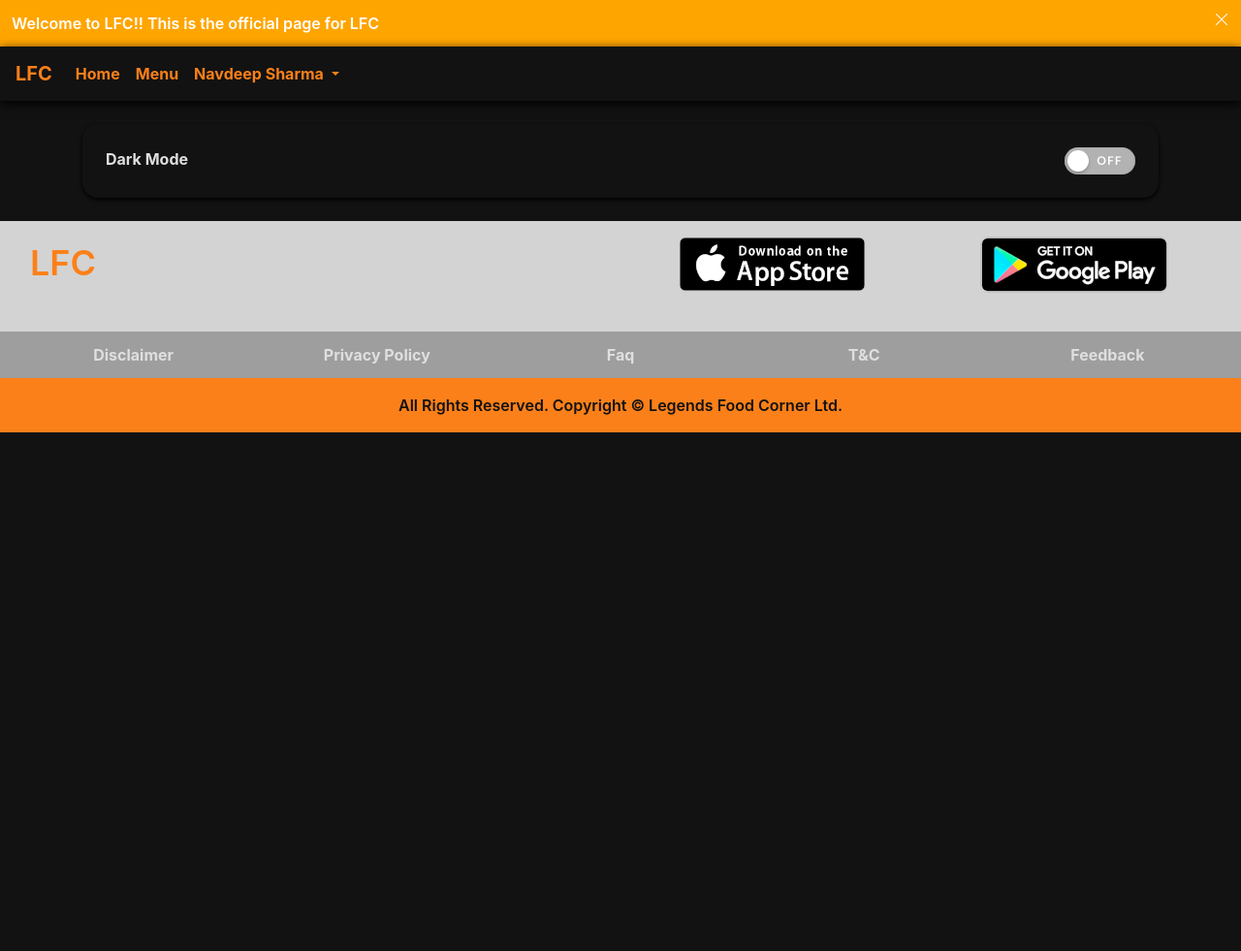
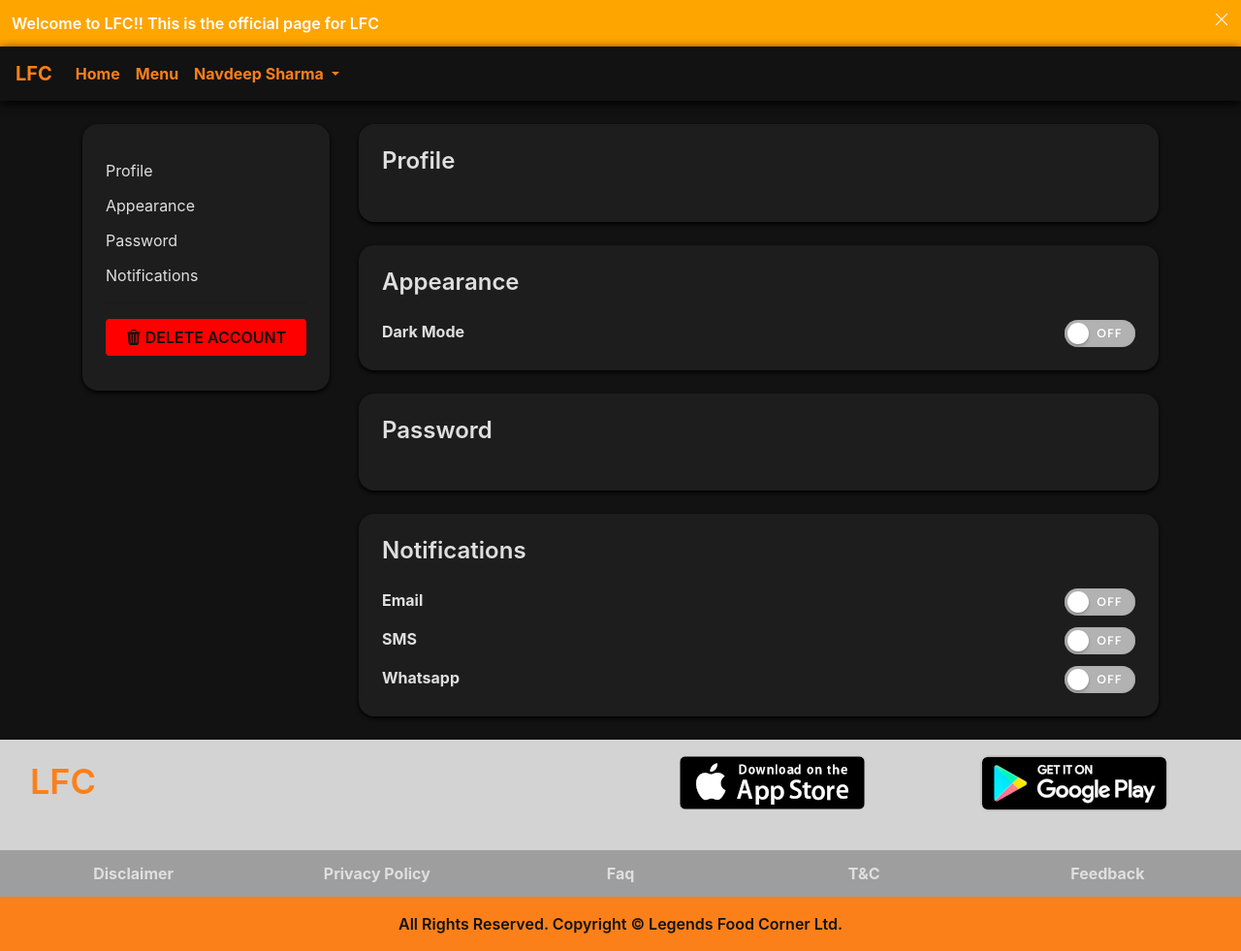
Before and after one commit to Legends-Food-Corner/lfc, a Flask app: page /settings in a window 1280 px wide. Shown: the whole page at 97% size. Before the commit the page ends 446 px from the top, so only its background shows below. Run offline with Flask 2, Linux system fonts and the light colour scheme; some libraries are stand-ins or nearby versions.

Commit message:
added settings

```diff
--- a/apps/website/static/css/base.css
+++ b/apps/website/static/css/base.css
@@ -2,6 +2,8 @@
     scrollbar-color: var(--color-accent) var(--color-disabled);
     scrollbar-width: thin;
 }
+
+/* +++++++++++++++++++++++++++++++++++++++++++++++++++++++++++++++++++++++++++++++++++++++++ */
 
 ::-webkit-scrollbar {
     width: thin;
@@ -17,6 +19,8 @@
     background: var(--color-accent);
 }
 
+/* +++++++++++++++++++++++++++++++++++++++++++++++++++++++++++++++++++++++++++++++++++++++++ */
+
 body {
     padding: 0;
     padding-top: var(--padding-body);
@@ -26,12 +30,16 @@ body {
     color: var(--color-secondary);
 }
 
+/* +++++++++++++++++++++++++++++++++++++++++++++++++++++++++++++++++++++++++++++++++++++++++ */
+
 .top-announcement-wrapper {
     padding: 12px;
     font-weight: 600;
     background-color: var(--color-alert);
     color: white;
 }
+
+/* +++++++++++++++++++++++++++++++++++++++++++++++++++++++++++++++++++++++++++++++++++++++++ */
 
 .navbar {
     position: sticky;
@@ -42,6 +50,8 @@ body {
     background-color: var(--color-primary);
     box-shadow: 0 3px 10px 0 var(--color-shadow);
 }
+
+/* +++++++++++++++++++++++++++++++++++++++++++++++++++++++++++++++++++++++++++++++++++++++++ */
 
 .footer-wrapper {
     background-color: var(--color-disabled);
@@ -59,6 +69,8 @@ body {
     background-color: var(--color-accent);
 }
 
+/* +++++++++++++++++++++++++++++++++++++++++++++++++++++++++++++++++++++++++++++++++++++++++ */
+
 .scroll-to-top-wrapper a {
     text-decoration: none;
     position: fixed;
@@ -68,6 +80,8 @@ body {
     z-index: var(--z-index-to-top);
 }
 
+/* +++++++++++++++++++++++++++++++++++++++++++++++++++++++++++++++++++++++++++++++++++++++++ */
+
 a,
 a:visited,
 a:active,
@@ -76,10 +90,11 @@ a:link {
     text-decoration: none;
 }
 
-/* Custom Card */
+/* +++++++++++++++++++++++++++++++++++++++++++++++++++++++++++++++++++++++++++++++++++++++++ */
+
 .custom-card {
     margin-top: var(--padding-extra-large);
-    background-color: var(--color-primary);
+    background-color: var(--color-card);
     box-shadow: 0 2px 4px 0 var(--color-shadow);
     border-radius: var(--border-radius);
     transition: all 0.5s;
@@ -97,7 +112,7 @@ a:link {
     padding: var(--padding-small) var(--padding-extra-large);
 }
 
-
+/* +++++++++++++++++++++++++++++++++++++++++++++++++++++++++++++++++++++++++++++++++++++++++ */
 
 .custom-btn-primary {
     background-color: var(--color-accent);
@@ -106,6 +121,20 @@ a:link {
     width: 100%;
 }
 
+.custom-btn-primary:hover {
+    color: var(--color-primary);
+}
+
+.custom-btn-danger {
+    background-color: var(--color-danger);
+    color: var(--color-primary);
+    font-weight: 600;
+    width: 100%;
+}
+
+.custom-btn-primary:hover {
+    color: var(--color-primary);
+}
 
 .custom-btn-outline {
     background-color: var(--color-primary);
@@ -115,14 +144,11 @@ a:link {
     width: 100%;
 }
 
-.custom-btn-primary:hover {
-    color: var(--color-primary);
-}
-
 .custom-btn-outline:hover {
     color: var(--color-accent);
 }
 
+/* +++++++++++++++++++++++++++++++++++++++++++++++++++++++++++++++++++++++++++++++++++++++++ */
 
 .div-horizontal-scrolling {
     overflow-x: auto;
@@ -132,6 +158,8 @@ a:link {
     padding-bottom: var(--padding-extra-large);
 }
 
+/* +++++++++++++++++++++++++++++++++++++++++++++++++++++++++++++++++++++++++++++++++++++++++ */
+
 .modal-offer-of-day {
     z-index: var(--z-index-offer-of-day);
 }
--- a/apps/website/static/css/main-dark.css
+++ b/apps/website/static/css/main-dark.css
@@ -2,10 +2,11 @@
     --color-primary: #121212;
     --color-secondary: #dfdfdf;
     --color-accent: #fc8019;
-
+    --color-card: #1d1d1d;
     --color-favourite: rgb(238, 53, 53);
     --color-success: green;
     --color-error: red;
+    --color-danger: red;
     --color-alert: orange;
     --color-shadow: #000;
     --color-disabled: #d3d3d3;
--- a/apps/website/static/css/main-light.css
+++ b/apps/website/static/css/main-light.css
@@ -2,10 +2,11 @@
     --color-primary: #fff;
     --color-secondary: #333;
     --color-accent: #fc8019;
-
+    --color-card: #fff;
     --color-favourite: rgb(238, 53, 53);
     --color-success: green;
     --color-error: red;
+    --color-danger: red;
     --color-alert: orange;
     --color-shadow: #738f934d;
     --color-disabled: #d3d3d3;
--- /dev/null
+++ b/apps/website/static/css/settings/style.css
@@ -0,0 +1,10 @@
+.settings-sidemenu {
+    list-style: none;
+    padding: 0;
+    margin: 0;
+}
+
+.settings-sidemenu li {
+    margin-top: var(--padding-medium);
+    margin-bottom: var(--padding-medium);
+}
--- a/apps/website/templates/home/home.htm
+++ b/apps/website/templates/home/home.htm
@@ -5,7 +5,7 @@ Home
 {% endblock %}
 
 {% block stylesheet %}
-<link rel="stylesheet" href="{{ url_for('static', filename='css/home/home.css') }}">
+<link rel="stylesheet" href="{{ url_for('static', filename='css/home/style.css') }}">
 <link rel="stylesheet" href="{{ url_for('static', filename='css/utilities/trending-dishes.css') }}">
 <link rel="stylesheet" href="{{ url_for('static', filename='css/utilities/trending-shops.css') }}">
 <link rel="stylesheet" href="{{ url_for('static', filename='css/extras/flipdown.css') }}">
--- a/apps/website/templates/profile/profile.htm
+++ b/apps/website/templates/profile/profile.htm
@@ -5,7 +5,7 @@ Profile
 {% endblock %}
 
 {% block stylesheet %}
-<link rel="stylesheet" href="{{ url_for('static', filename='css/profile/profile.css') }}">
+<link rel="stylesheet" href="{{ url_for('static', filename='css/profile/style.css') }}">
 {% endblock %}
 
 {% block content %}
@@ -28,7 +28,7 @@ Profile
                             <td>India</td>
                         </tr>
                         <tr>
-                            <td><button class="btn custom-btn-outline">Edit Profile</button></td>
+                            <td><a href="{{ url_for('settings') }}" class="btn custom-btn-outline">Edit Profile</a></td>
                         </tr>
                     </tbody>
                 </table>
--- a/apps/website/templates/settings/settings.htm
+++ b/apps/website/templates/settings/settings.htm
@@ -1,7 +1,13 @@
 {% extends 'layout/layout.htm' %}
+{% from "utilities/heading-with-underline/heading-with-underline.htm" import heading_with_underline with context %}
+{% from "utilities/heading-with-toggle/heading-with-toggle.htm" import heading_with_toggle with context %}
 
 {% block title %}
 Settings
+{% endblock %}
+
+{% block stylesheet %}
+<link rel="stylesheet" href="{{ url_for('static', filename='css/settings/style.css') }}">
 {% endblock %}
 
 {% block head_scripts %}
@@ -12,14 +18,67 @@ Settings
 
 <div class="container-fluid">
     <div class="container">
-        <div class="custom-card">
-            <div class="custom-card-body">
+        <div class="row">
+            <div class="col-sm-3">
+                <div class="custom-card">
+                    <div class="custom-card-body">
+                        <ul class="settings-sidemenu">
+                            <li>Profile</li>
+                            <li>Appearance</li>
+                            <li>Password</li>
+                            <li>Notifications</li>
+                            <hr>
+                            <li><button class="btn custom-btn-danger"><i class="bi bi-trash3-fill"></i> DELETE
+                                    ACCOUNT</button></li>
+                        </ul>
+                    </div>
+                </div>
+            </div>
+            <div class="col-sm-9">
+                <!--Profile-->
                 <div class="row">
-                    <div class="col-2">
-                        <b>Dark Mode</b>
+                    <div class="col">
+                        <div class="custom-card">
+                            <div class="custom-card-body">
+                                {{ heading_with_underline("Profile") }}
+                            </div>
+                        </div>
                     </div>
-                    <div class="col" style="text-align: right;">
-                        <input type="checkbox" id="checkbox-theme">
+                </div>
+                <!--Appearance-->
+                <div class="row">
+                    <div class="col">
+                        <div class="custom-card">
+                            <div class="custom-card-body">
+                                {{ heading_with_underline("Appearance") }}
+
+                                {{ heading_with_toggle("Dark Mode","checkbox-theme") }}
+                            </div>
+                        </div>
+                    </div>
+                </div>
+                <!--Passwords-->
+                <div class="row">
+                    <div class="col">
+                        <div class="custom-card">
+                            <div class="custom-card-body">
+                                {{ heading_with_underline("Password") }}
+                            </div>
+                        </div>
+                    </div>
+                </div>
+                <!--Notifications-->
+                <div class="row">
+                    <div class="col">
+                        <div class="custom-card">
+                            <div class="custom-card-body">
+                                {{ heading_with_underline("Notifications") }}
+
+                                {{ heading_with_toggle("Email","checkbox-notification-email") }}
+                                {{ heading_with_toggle("SMS","checkbox-notification-sms") }}
+                                {{ heading_with_toggle("Whatsapp","checkbox-notification-whatsapp") }}
+                            </div>
+                        </div>
                     </div>
                 </div>
             </div>
@@ -33,7 +92,7 @@ Settings
 <script>
     let element = document.querySelector("#checkbox-theme");
 
-    lc_switch(element);
+    lc_switch("input[type=checkbox]");
 
     let currentTheme = '{{appTheme}}';
     if (currentTheme == null || currentTheme == "dark") {
--- /dev/null
+++ b/apps/website/templates/utilities/heading-with-toggle/heading-with-toggle.htm
@@ -0,0 +1,13 @@
+{% macro heading_with_toggle(title="",id="") %}
+
+<div class="row" style="margin-top: var(--padding-medium);">
+    <div class="col">
+        <b>{{title}}</b>
+    </div>
+    <div class="col-auto" style="text-align: right;">
+        <input type="checkbox" id="{{id}}">
+    </div>
+</div>
+
+
+{% endmacro %}
--- a/apps/website/templates/utilities/heading-with-underline/heading-with-underline.htm
+++ b/apps/website/templates/utilities/heading-with-underline/heading-with-underline.htm
@@ -1,15 +1,8 @@
-{% macro heading_with_underline(title="",showAllLink="") %}
+{% macro heading_with_underline(title="") %}
 
-<div class="row">
+<div class="row" style="margin-bottom: var(--padding-large);">
     <div class="col">
-        <h3><span id="heading-title" style="font-weight: 700;">{{title}}</span></h3>
-    </div>
-    <div class="col" style="text-align: right;">
-        <span>
-            <a href="{{ showAllLink }}">
-                <h6 style="font-weight: 700;display: inline;">Show All</h6>
-            </a>
-        </span>
+        <h4><span style="font-weight: 600;">{{title}}</span></h4>
     </div>
 </div>
 
--- a/apps/website/templates/utilities/profile-tabs/orders/orders.htm
+++ b/apps/website/templates/utilities/profile-tabs/orders/orders.htm
@@ -1,5 +1,5 @@
-<div id="my-orders" class="container tab-pane fade"><br>
-    <h3>My Orders</h3>
+<div id="orders" class="container tab-pane fade"><br>
+    <h3>Orders</h3>
     <p>Lorem ipsum dolor sit amet, consectetur adipisicing elit, sed do eiusmod tempor incididunt ut
         labore et dolore magna aliqua.</p>
 </div>
--- a/apps/website/templates/utilities/profile-tabs/reservations/reservations.htm
+++ b/apps/website/templates/utilities/profile-tabs/reservations/reservations.htm
@@ -1,4 +1,4 @@
-<div id="my-reservations" class="container tab-pane fade"><br>
+<div id="reservations" class="container tab-pane fade"><br>
     <h3>My Reservations</h3>
     <p>Lorem ipsum dolor sit amet, consectetur adipisicing elit, sed do eiusmod tempor incididunt ut
         labore et dolore magna aliqua.</p>
--- a/apps/website/templates/utilities/trending-dish/trending-dish.htm
+++ b/apps/website/templates/utilities/trending-dish/trending-dish.htm
@@ -1,8 +1,8 @@
 {% from "utilities/trending-dish/trending-dish-card.htm" import trending_dish_card with context %}
-{% from "utilities/heading-with-underline/heading-with-underline.htm" import heading_with_underline with context %}
+{% from "utilities/heading-with-show/heading-with-show.htm" import heading_with_show with context %}
 
 <div class="trending-dishes-wrapper">
-    {{ heading_with_underline("Trending Dishes",url_for('trending_dishes_all')) }}
+    {{ heading_with_show("Trending Dishes",url_for('trending_dishes_all')) }}
     <div class="row">
         <div class="col div-horizontal-scrolling">
             {% for i in range(10) %}
--- a/apps/website/templates/utilities/trending-shop/trending-shops.htm
+++ b/apps/website/templates/utilities/trending-shop/trending-shops.htm
@@ -1,8 +1,8 @@
 {% from "utilities/trending-shop/trending-shop-card.htm" import trending_shop_card with context %}
-{% from "utilities/heading-with-underline/heading-with-underline.htm" import heading_with_underline with context %}
+{% from "utilities/heading-with-show/heading-with-show.htm" import heading_with_show with context %}
 
 <div class="trending-shops-wrapper">
-    {{ heading_with_underline("Trending Shops",url_for('trending_shops_all')) }}
+    {{ heading_with_show("Trending Shops",url_for('trending_shops_all')) }}
     <div class="row">
         <div class="col div-horizontal-scrolling">
             {% for i in range(10) %}
```
Also changed, not shown: apps/website/templates/utilities/heading-with-show/heading-with-show.htm (added, +17 -0 lines), apps/website/static/css/home/style.css (renamed from apps/website/static/css/home/home.css), apps/website/static/css/profile/style.css (renamed from apps/website/static/css/profile/profile.css).
